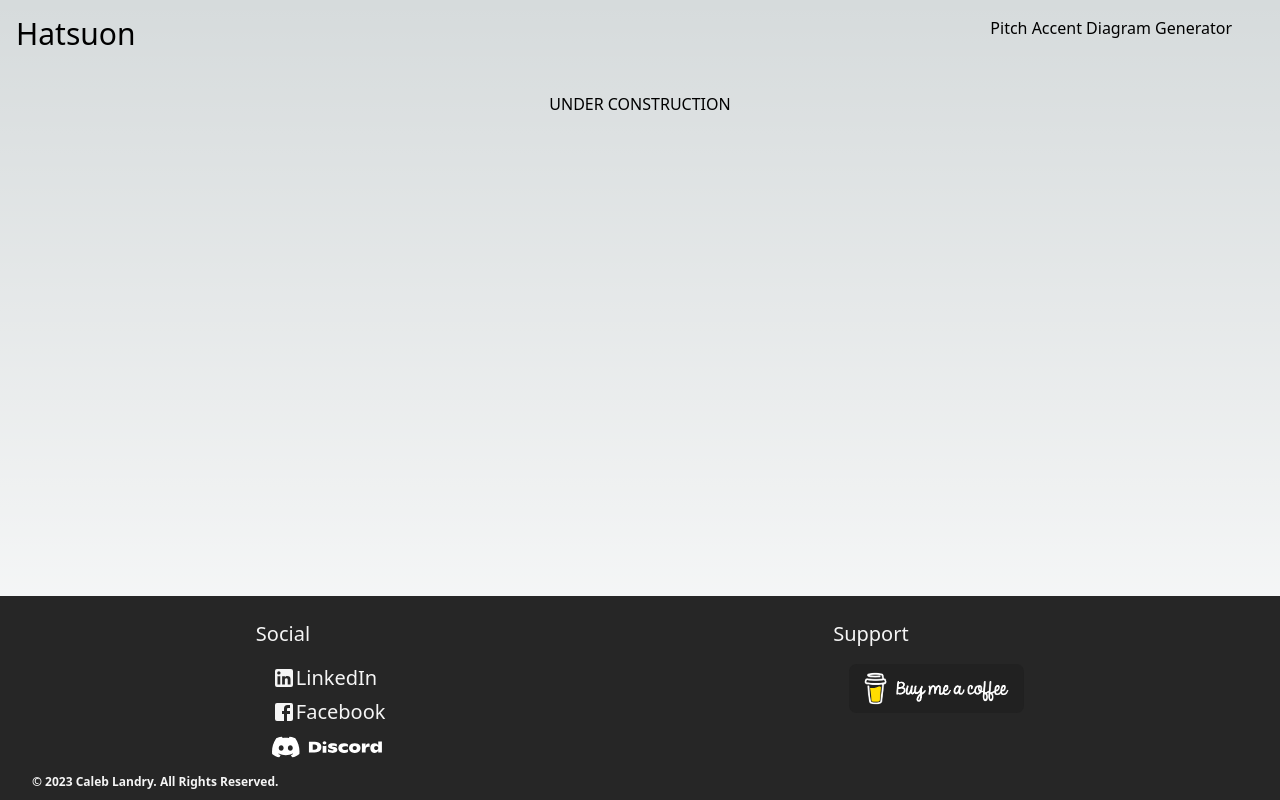
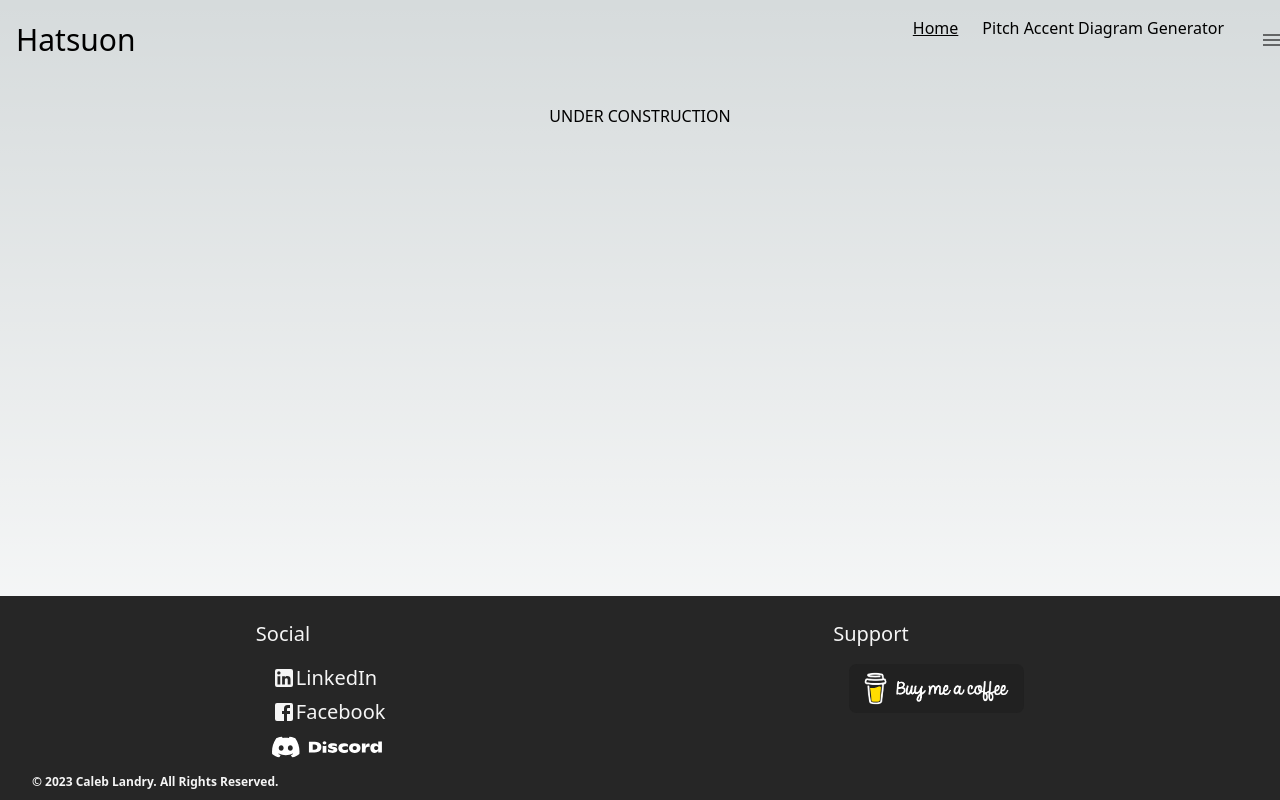
Before and after one commit to Caleblan/hatsuon_dictionary, a Next.js app: page / in a window 1280 px wide. Built offline with nearby package versions, Linux system fonts and the light colour scheme.

Commit message:
Added underlining to header when on current page

```diff
--- a/components/Header/Header.tsx
+++ b/components/Header/Header.tsx
@@ -1,21 +1,20 @@
-
-// import { useRouter } from 'next/router'
-
-
-
+// React/MUI
 import {useState} from "react"
-// Components
+import {IconButton} from '@mui/material';
+import { Menu } from '@mui/icons-material';
+// Next.js
 import Image from 'next/image'
 import Link from 'next/link'
-import { SvgIcon } from '@mui/material';
-import Button from '@mui/material/Button';
-//Icons
-import { Menu } from '@mui/icons-material';
+import {useRouter} from 'next/router';
 
 import links from "../../links.json"
 
 
+
+
 export default function Header() {
+
+    const router = useRouter();
 
     return (
         <header className="w-full mx-4 my-4">
@@ -23,17 +22,23 @@ export default function Header() {
                 <div className="w-1/2 flex text-3xl">
                     <Link href={links.internalLinks.pitchGenerator}>Hatsuon</Link>
                 </div>
-                <div className="w-1/2 flex justify-end space-around">
+                <div className="w-1/2 flex justify-end gap-x-6 space-around align-middle">
 
-                    <div className="md:visible invisible flex gap-x-4">
+                    <span className={`md:visible invisible ${router.asPath == links.internalLinks.home ? "underline" : ""}`}>
+                        {/* <Link href="/dictionary">Dictionary</Link> */}
+                        <Link href={links.internalLinks.home}>Home</Link>
+                    </span>
+
+                    <span className={`md:visible invisible ${router.asPath == links.internalLinks.pitchGenerator ? "underline" : ""}`}>
                         {/* <Link href="/dictionary">Dictionary</Link> */}
                         <Link href={links.internalLinks.pitchGenerator}>Pitch Accent Diagram Generator</Link>
-                    </div>
-                    <Button className="md:invisible visible">
-                        <SvgIcon>
-                            <Menu/>
-                        </SvgIcon>
-                    </Button>
+                    </span>
+
+                    {}
+                    <IconButton className="px-8 md:hidden visible" size="large" disableRipple={true}>
+                        <Menu/>
+                    </IconButton>
+
                 </div>
 
             </nav>
--- a/links.json
+++ b/links.json
@@ -1,6 +1,8 @@
 {
     "internalLinks" :
     {
+        "home": "/",
+        "dictionary": "/dictionary",
         "pitchGenerator": "/pitchGenerator"
     },
     "externalLinks" :
```
